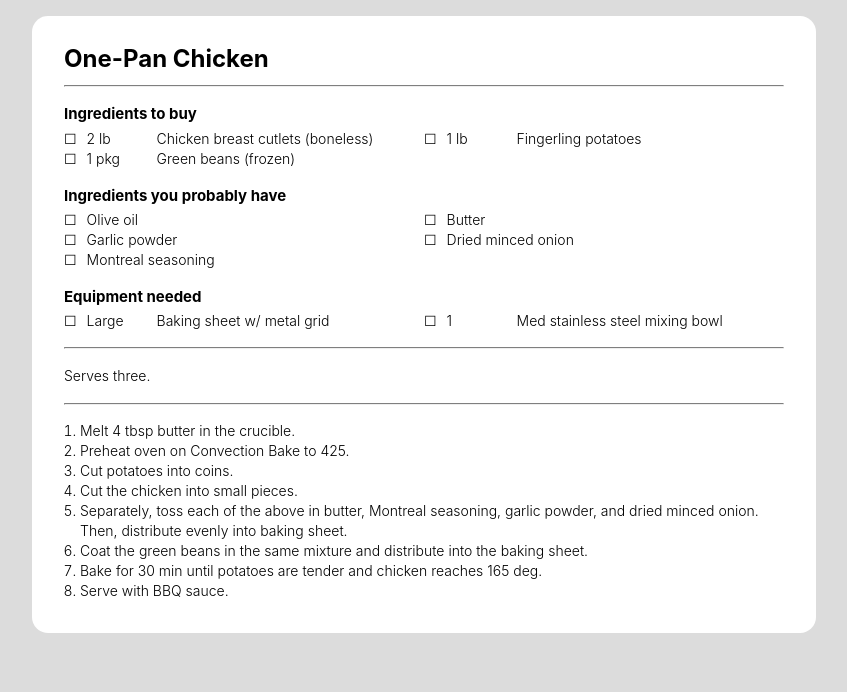
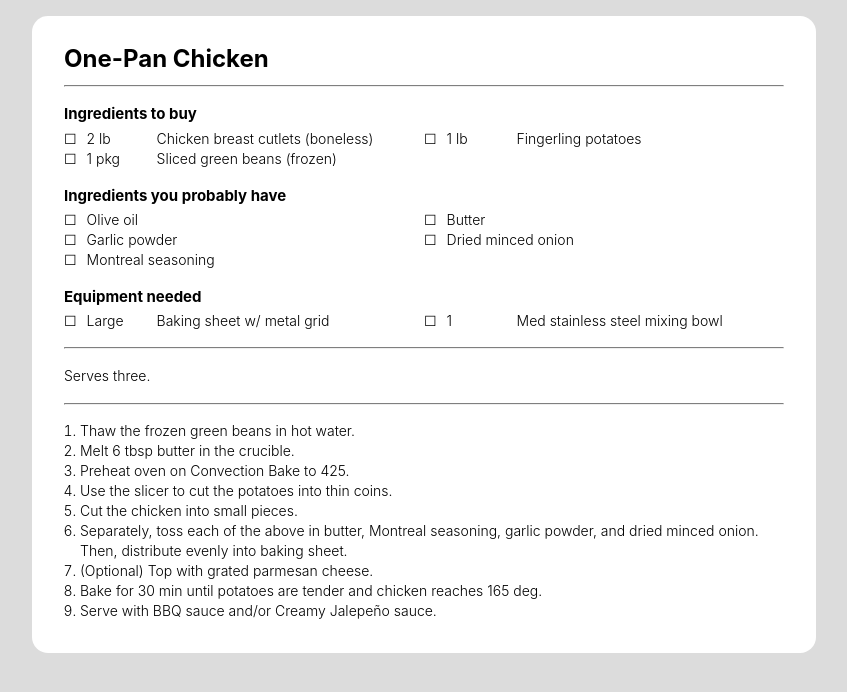
Before and after one commit to gaelanlloyd/jekyll-recipes, a Jekyll site: the page built from _recipes/one-pan-chicken.md, in a window 1280 px wide. Shown: the top 692 px of the page, without its empty margins (216-1063 px from the left). Built offline with Jekyll 4.4.1, drawn with Linux system fonts in a browser that asks for light colours.

Commit message:
Update one-pan-chicken.md

```diff
--- a/_recipes/one-pan-chicken.md
+++ b/_recipes/one-pan-chicken.md
@@ -4,7 +4,7 @@ yield: Serves three.
 ingredientsToBuy:
   - { qty: "2 lb", item: "Chicken breast cutlets (boneless)" }
   - { qty: "1 lb", item: "Fingerling potatoes" }
-  - { qty: "1 pkg", item: "Green beans (frozen)" }
+  - { qty: "1 pkg", item: "Sliced green beans (frozen)" }
 ingredientsYouHave:
   - Olive oil
   - Butter
@@ -15,11 +15,12 @@ equipment:
   - { type: "Large", item: "Baking sheet w/ metal grid" }
   - { type: "1", item: "Med stainless steel mixing bowl" }
 ---
-- Melt 4 tbsp butter in the crucible.
+- Thaw the frozen green beans in hot water.
+- Melt 6 tbsp butter in the crucible.
 - Preheat oven on Convection Bake to 425.
-- Cut potatoes into coins.
+- Use the slicer to cut the potatoes into thin coins.
 - Cut the chicken into small pieces.
 - Separately, toss each of the above in butter, Montreal seasoning, garlic powder, and dried minced onion. Then, distribute evenly into baking sheet.
-- Coat the green beans in the same mixture and distribute into the baking sheet.
+- (Optional) Top with grated parmesan cheese.
 - Bake for 30 min until potatoes are tender and chicken reaches 165 deg.
-- Serve with BBQ sauce.
+- Serve with BBQ sauce and/or Creamy Jalepeño sauce.
```
